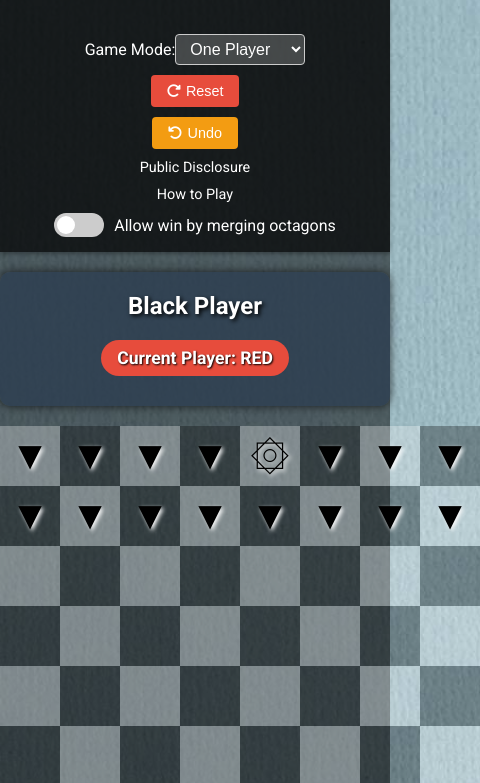
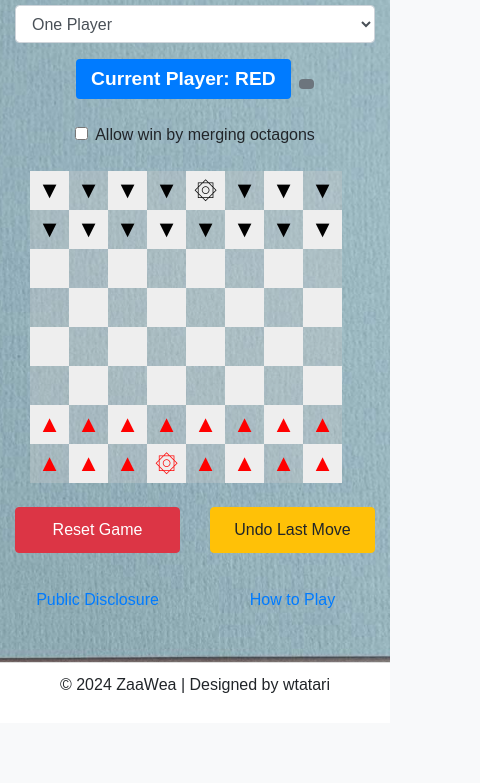
Before and after one commit to wtatari/Zaawea, a website with bundled scripts: page index.html in a window 390 px wide. Shown: the part 121-904 px from the top of the page, 480 px wide, since content can reach past the window. After the commit the page ends 844 px from the top, so only its background shows below. Built offline with nearby package versions, Linux system fonts and the light colour scheme.

Commit message:
Update the interface

```diff
--- a/index.html
+++ b/index.html
@@ -3,181 +3,75 @@
 <head>
     <meta charset="UTF-8">
     <meta name="viewport" content="width=device-width, initial-scale=1.0">
-    <title>ZaaWea Chess</title>
-    <!-- Google Fonts -->
-    <link href="https://fonts.googleapis.com/css2?family=Roboto:wght@400;700&display=swap" rel="stylesheet">
-    <!-- Font Awesome for Icons -->
-    <link href="https://cdnjs.cloudflare.com/ajax/libs/font-awesome/6.4.0/css/all.min.css" rel="stylesheet">
-    <!-- Main CSS -->
+    <title>ZaaWea</title>
+    <link href="https://stackpath.bootstrapcdn.com/bootstrap/4.5.2/css/bootstrap.min.css" rel="stylesheet">
     <link rel="stylesheet" href="styles.css">
 </head>
 <body>
-    <!-- Header with Navigation Menu -->
-    <header>
-        <nav class="navbar">
+    <!-- Logo Section -->
     <div class="logo-container">
         <img src="logo.png" alt="ZaaWea Logo" class="logo">
     </div>
-            <ul class="nav-menu">
-                <li class="nav-item">
+
+    <!-- Main Container -->
+    <div class="container text-center mt-4">
+        <!-- Game Mode Selection -->
+        <div class="form-group">
             <label for="mode-select">Game Mode:</label>
-                    <select id="mode-select" class="nav-select">
+            <select id="mode-select" class="form-control">
                 <option value="human-vs-ai">One Player</option>
                 <option value="human-vs-human">Two Players</option>
             </select>
-                </li>
-                <li class="nav-item">
-                    <button id="reset-btn" class="btn btn-reset" aria-label="Reset Game"><i class="fas fa-redo-alt"></i> Reset</button>
-                </li>
-                <li class="nav-item">
-                    <button id="undo-btn" class="btn btn-undo" aria-label="Undo Last Move"><i class="fas fa-undo"></i> Undo</button>
-                </li>
-                <li class="nav-item">
-                    <a href="disclosure.html" class="btn-link">Public Disclosure</a>
-                </li>
-                <li class="nav-item">
-                    <a href="rules.html" class="btn-link">How to Play</a>
-                </li>
-                <li class="nav-item toggle-item">
-                    <label class="switch">
-                        <input type="checkbox" id="toggle-merge-win">
-                        <span class="slider"></span>
-                    </label>
-                    <label for="toggle-merge-win">Allow win by merging octagons</label>
-                </li>
-            </ul>
-        </nav>
-    </header>
+        </div>
 
-    <!-- Player Areas and Game Board -->
-    <main class="container">
-        <!-- Black Player Area -->
-        <section class="player-area player-black">
-            <h2>Black Player</h2>
-            <div id="current-player" class="badge">RED</div>
-            <div id="check-status" class="status"></div>
-        </section>
+        <!-- Current Player and Status -->
+        <div class="d-flex justify-content-center align-items-center mb-3 flex-wrap">
+            <div id="current-player" class="badge badge-primary mr-2 mb-2">RED</div>
+            <div id="check-status" class="badge badge-secondary mb-2"></div>
+        </div>
+
+        <!-- Merge Win Toggle -->
+        <div class="form-check form-switch mb-4">
+            <input class="form-check-input" type="checkbox" id="toggle-merge-win">
+            <label class="form-check-label" for="toggle-merge-win">Allow win by merging octagons</label>
+        </div>
 
         <!-- Game Board -->
-        <div id="game-board">
-            <!-- Row 1 -->
-            <div class="tile dark">
-                <span class="piece piece-black">♜</span>
+        <div id="game-board" class="mb-4"></div>
+
+        <!-- Action Buttons -->
+        <div class="action-section">
+            <div class="row mb-3">
+                <div class="col-6 mb-2 mb-sm-0">
+                    <button id="reset-btn" class="btn btn-danger btn-block">Reset Game</button>
                 </div>
-            <div class="tile light"></div>
-            <div class="tile dark">
-                <span class="piece piece-black">♞</span>
+                <div class="col-6">
+                    <button id="undo-btn" class="btn btn-warning btn-block">Undo Last Move</button>
                 </div>
-            <div class="tile light"></div>
-            <div class="tile dark">
-                <span class="piece piece-black">♝</span>
             </div>
-            <div class="tile light"></div>
-            <div class="tile dark">
-                <span class="piece piece-black">♛</span>
+            <div class="row">
+                <div class="col-6 mb-2 mb-sm-0">
+                    <a href="disclosure.html" class="btn btn-link btn-block">Public Disclosure</a>
                 </div>
-            <div class="tile light"></div>
-            <!-- Row 2 -->
-            <div class="tile light">
-                <span class="piece piece-black">♟️</span>
+                <div class="col-6">
+                    <a href="rules.html" class="btn btn-link btn-block">How to Play</a>
                 </div>
-            <div class="tile dark">
-                <span class="piece piece-black">♟️</span>
             </div>
-            <div class="tile light">
-                <span class="piece piece-black">♟️</span>
         </div>
-            <div class="tile dark">
-                <span class="piece piece-black">♟️</span>
-            </div>
-            <div class="tile light">
-                <span class="piece piece-black">♟️</span>
-            </div>
-            <div class="tile dark">
-                <span class="piece piece-black">♟️</span>
-            </div>
-            <div class="tile light">
-                <span class="piece piece-black">♟️</span>
-            </div>
-            <div class="tile dark">
-                <span class="piece piece-black">♟️</span>
-            </div>
-            <!-- Rows 3 to 6 -->
-            <div class="tile dark"></div>
-            <div class="tile light"></div>
-            <div class="tile dark"></div>
-            <div class="tile light"></div>
-            <div class="tile dark"></div>
-            <div class="tile light"></div>
-            <div class="tile dark"></div>
-            <div class="tile light"></div>
-
-            <div class="tile light"></div>
-            <div class="tile dark"></div>
-            <div class="tile light"></div>
-            <div class="tile dark"></div>
-            <div class="tile light"></div>
-            <div class="tile dark"></div>
-            <div class="tile light"></div>
-            <div class="tile dark"></div>
-            <!-- Row 7 -->
-            <div class="tile dark">
-                <span class="piece piece-red">♟️</span>
-            </div>
-            <div class="tile light">
-                <span class="piece piece-red">♟️</span>
-            </div>
-            <div class="tile dark">
-                <span class="piece piece-red">♟️</span>
-            </div>
-            <div class="tile light">
-                <span class="piece piece-red">♟️</span>
-            </div>
-            <div class="tile dark">
-                <span class="piece piece-red">♟️</span>
-            </div>
-            <div class="tile light">
-                <span class="piece piece-red">♟️</span>
-            </div>
-            <div class="tile dark">
-                <span class="piece piece-red">♟️</span>
-            </div>
-            <div class="tile light">
-                <span class="piece piece-red">♟️</span>
-            </div>
-            <!-- Row 8 -->
-            <div class="tile light">
-                <span class="piece piece-red">♜</span>
-            </div>
-            <div class="tile dark">
-                <span class="piece piece-red">♞</span>
-            </div>
-            <div class="tile light">
-                <span class="piece piece-red">♝</span>
-            </div>
-            <div class="tile dark">
-                <span class="piece piece-red">♛</span>
-            </div>
-            <div class="tile light"></div>
-            <div class="tile dark"></div>
-            <div class="tile light"></div>
-            <div class="tile dark"></div>
     </div>
 
-        <!-- Red Player Area -->
-        <section class="player-area player-red">
-            <h2>Red Player</h2>
-            <!-- Additional information for Red Player can go here -->
-        </section>
-    </main>
-
     <!-- Footer -->
-    <footer>
+    <footer class="text-center mt-4">
         <p>&copy; <span id="year"></span> ZaaWea | Designed by wtatari</p>
     </footer>
 
-    <!-- Scripts -->
+    <!-- Include the scripts -->
     <script type="module" src="Game.js"></script>
+    <!-- Bootstrap JS and dependencies -->
+    <script src="https://code.jquery.com/jquery-3.5.1.slim.min.js"></script>
+    <!-- Popper.js is needed for Bootstrap components -->
+    <script src="https://cdn.jsdelivr.net/npm/popper.js@1.16.1/dist/umd/popper.min.js"></script>
+    <script src="https://stackpath.bootstrapcdn.com/bootstrap/4.5.2/js/bootstrap.min.js"></script>
     <!-- Year Script -->
     <script>
         document.getElementById('year').textContent = new Date().getFullYear();
--- a/styles.css
+++ b/styles.css
@@ -1,238 +1,29 @@
-/* styles.css */
-
-/* Reset and Base Styles */
-* {
-    margin: 0;
-    padding: 0;
-    box-sizing: border-box;
-}
-
+/* General Styles */
 body {
-    font-family: 'Roboto', sans-serif;
+    font-family: Arial, sans-serif;
+    background-color: #f8f9fa;
     text-align: center;
+    padding-bottom: 60px; /* Ensure footer is visible */
     background-image: url('bg.jpg');
     background-size: cover;
     background-position: center;
     background-repeat: no-repeat;
-    min-height: 100vh;
-    position: relative;
-    color: #fff; /* Default text color to stand out against the wood background */
-    overflow-x: hidden;
-}
 
-/* Overlay to darken the background for better readability */
-body::before {
-    content: "";
-    position: absolute;
-    top: 0;
-    left: 0;
-    right: 0;
-    bottom: 0;
-    background: rgba(0, 0, 0, 0.5); /* Semi-transparent black overlay */
-    z-index: -1;
-}
-
-/* Header with Navigation Menu */
-header {
-    background-color: rgba(0, 0, 0, 0.7);
-    box-shadow: 0 2px 4px rgba(0, 0, 0, 0.3);
-    padding: 10px 0;
-}
-
-.navbar {
-    display: flex;
-    align-items: center;
-    justify-content: space-between;
-    padding: 0 20px;
-    flex-wrap: wrap;
 }
 
 .logo-container {
     display: flex;
     justify-content: center;
     align-items: center;
-    height: 120px; /* Increased height for better visibility */
-    margin-bottom: 20px;
+    padding: 20px 0;
 }
 
 .logo {
-    max-width: 250px; /* Adjusted size for prominence */
+    max-width: 150px; /* Adjusted for better mobile fit */
     height: auto;
 }
 
-.nav-menu {
-    list-style: none;
-    display: flex;
-    align-items: center;
-    flex-wrap: wrap;
-}
-
-.nav-item {
-    margin: 0 10px;
-    display: flex;
-    align-items: center;
-}
-
-.nav-select {
-    padding: 5px 10px;
-    border: 1px solid #ccc;
-    border-radius: 4px;
-    font-size: 1rem;
-    background-color: rgba(255, 255, 255, 0.2);
-    color: #fff;
-}
-
-.btn {
-    padding: 8px 16px;
-    font-size: 0.9rem;
-    border: none;
-    border-radius: 4px;
-    cursor: pointer;
-    display: flex;
-    align-items: center;
-    transition: background-color 0.3s ease;
-    background-color: rgba(255, 255, 255, 0.2);
-    color: #fff;
-}
-
-.btn i {
-    margin-right: 5px;
-}
-
-.btn-reset {
-    background-color: #e74c3c;
-}
-
-.btn-reset:hover {
-    background-color: #c0392b;
-}
-
-.btn-undo {
-    background-color: #f39c12;
-}
-
-.btn-undo:hover {
-    background-color: #d35400;
-}
-
-.btn-link {
-    text-decoration: none;
-    color: #fff;
-    font-size: 0.9rem;
-    transition: color 0.3s ease;
-}
-
-.btn-link:hover {
-    color: #3498db;
-    text-decoration: underline;
-}
-
-/* Toggle Switch */
-.switch {
-    position: relative;
-    display: inline-block;
-    width: 50px;
-    height: 24px;
-    margin-right: 10px;
-}
-
-.switch input {
-    opacity: 0;
-    width: 0;
-    height: 0;
-}
-
-.slider {
-    position: absolute;
-    cursor: pointer;
-    top: 0;
-    left: 0;
-    right: 0;
-    bottom: 0;
-    background-color: #ccc;
-    transition: 0.4s;
-    border-radius: 24px;
-}
-
-.slider:before {
-    position: absolute;
-    content: "";
-    height: 18px;
-    width: 18px;
-    left: 3px;
-    bottom: 3px;
-    background-color: white;
-    transition: 0.4s;
-    border-radius: 50%;
-}
-
-input:checked + .slider {
-    background-color: #66bb6a;
-}
-
-input:checked + .slider:before {
-    transform: translateX(26px);
-}
-
-/* Player Areas */
-.player-area {
-    padding: 20px;
-    border-radius: 10px;
-    margin: 20px auto;
-    max-width: 480px;
-    background: rgba(0, 0, 0, 0.6);
-    box-shadow: 0 0 10px rgba(0, 0, 0, 0.7);
-    position: relative;
-}
-
-.player-black {
-    background-color: rgba(44, 62, 80, 0.8); /* Darker for Black Player */
-}
-
-.player-red {
-    background-color: rgba(192, 57, 43, 0.8); /* Reddish for Red Player */
-}
-
-.player-area h2 {
-    margin-bottom: 10px;
-    font-size: 1.5rem;
-    text-shadow: 2px 2px 4px #000;
-}
-
-.badge {
-    display: inline-block;
-    margin-top: 10px;
-    padding: 8px 16px;
-    border-radius: 20px;
-    background-color: #e74c3c;
-    color: #fff;
-    font-weight: bold;
-    font-size: 1.1rem;
-    text-shadow: 1px 1px 2px #000;
-}
-
-.status {
-    margin-top: 10px;
-    font-size: 1.2rem;
-    font-weight: bold;
-    transition: color 0.3s ease;
-    text-shadow: 1px 1px 2px #000;
-}
-
-/* Status Colors */
-.status.check {
-    color: orange;
-}
-
-.status.checkmate {
-    color: darkred;
-}
-
-.status.win {
-    color: #2ecc71;
-}
-
-/* Game Board Styling */
+/* Game Board Styles - Kept as is */
 #game-board {
     display: flex;
     flex-wrap: wrap;
@@ -240,140 +31,270 @@ input:checked + .slider:before {
     margin: 20px auto;
 }
 
-/* Tile Styling */
 .tile {
     width: 60px;
     height: 60px;
     position: relative;
-    display: flex;
-    align-items: center;
-    justify-content: center;
-    cursor: pointer;
-    transition: background-color 0.3s ease, transform 0.2s ease, border 0.3s ease;
 }
 
 .tile.light {
-    background-color: rgba(255, 255, 255, 0.3);
+    background-color: #eee;
 }
 
 .tile.dark {
-    background-color: rgba(0, 0, 0, 0.3);
+    background-color: #cccccc59;
 }
 
-.tile:hover {
-    transform: scale(1.05);
+.piece {
+    font-size: 40px;
+    line-height: 60px;
 }
 
+.piece-red {
+    color: red;
+}
+
+.piece-black {
+    color: black;
+}
+
+/* Responsive Adjustments */
+@media (max-width: 540px) {
+    #game-board {
+        width: 330px; /* Make the game board responsive */
+        max-width: 484px;
+    }
+
+    .tile {
+        width: 10vw;
+        height: 10vw;
+    }
+
+    .piece {
+        font-size: 6vw;
+        line-height: 10vw;
+    }
+
+    .logo {
+        max-width: 120px;
+    }
+}
+
+@media (min-width: 541px) and (max-width: 768px) {
+    #game-board {
+        width: 80vw;
+    }
+
+    .tile {
+        width: 8.3333vw; /* 100/12 ≈ 8.3333 */
+        height: 8.3333vw;
+    }
+
+    .piece {
+        font-size: 6vw;
+        line-height: 8.3333vw;
+    }
+
+    .logo {
+        max-width: 150px;
+    }
+}
+
+/* Current Player and Status */
+#current-player {
+    font-size: 1.2rem;
+    padding: 10px 15px;
+}
+
+#check-status {
+    font-size: 1.2rem;
+    font-weight: bold;
+    height: auto;
+    margin-top: 10px;
+    transition: color 0.3s ease;
+    display: flex;
+    flex-direction: column;
+    align-items: center;
+    justify-content: center;
+}
+
+#check-status.check {
+    color: orange;
+}
+
+#check-status.checkmate {
+    color: rgb(255, 255, 255);
+}
+
+#check-status.win {
+    color: green;
+}
+
+/* Action Section */
+.action-section {
+    width: 100%;
+    max-width: 400px;
+    margin: 0 auto;
+}
+
+.action-section .row {
+    display: flex;
+    justify-content: space-between;
+}
+
+.btn-block {
+    width: 100%;
+    padding: 10px 0;
+    font-size: 1rem;
+}
+
+.btn-sm {
+    font-size: 0.85rem;
+    padding: 8px 0;
+}
+
+a.btn-link {
+    text-align: center;
+    font-size: 1rem;
+}
+
+a.btn-link:hover {
+    color: #0056b3;
+    text-decoration: underline;
+}
+
+/* Footer */
+footer {
+    position: fixed;
+    width: 100%;
+    bottom: 0;
+    background-color: #ffffff;
+    padding: 10px 0;
+    border-top: 1px solid #ddd;
+}
+
+/* Highlighted Tiles */
+.tile.selected {
+    border: 0.5px solid rgb(0, 255, 191);
+    box-sizing: border-box;
+    cursor: pointer;
+}
+
+/* Additional Enhancements */
+.form-group label {
+    font-weight: bold;
+}
+
+.form-check-label {
+    font-size: 1rem;
+}
+
+
+/* Existing Styles (unchanged) */
+.tile .piece {
+    cursor: pointer;
+}
+
+/* Change cursor to pointer when hovering over highlighted tiles */
+.tile.selected {
+    cursor: pointer;
+}
+
+/* Highlighted tiles with animation */
 .tile.selected {
     border: 2px solid rgb(0, 255, 191);
     box-sizing: border-box;
     animation: pulse 1s infinite;
 }
 
-/* Pulse Animation for Selected Tiles */
+/* Pulse Animation Keyframes */
 @keyframes pulse {
     0% {
-        box-shadow: 0 0 5px rgb(0, 255, 191);
+        box-shadow: 0 0 10px rgba(0, 255, 191, 0.5);
     }
     50% {
-        box-shadow: 0 0 20px rgb(0, 255, 191);
+        box-shadow: 0 0 20px rgba(0, 255, 191, 1);
     }
     100% {
-        box-shadow: 0 0 5px rgb(0, 255, 191);
+        box-shadow: 0 0 10px rgba(0, 255, 191, 0.5);
     }
 }
 
-/* Piece Styling */
-.piece {
-    font-size: 40px;
-    line-height: 60px;
-    cursor: pointer;
-    user-select: none;
-    transition: transform 0.2s ease;
+/* Optional: Hover Effect for Pieces */
+.piece:hover {
+    transform: scale(1.1);
+    transition: transform 0.2s;
 }
 
-.piece:hover {
-    transform: scale(1.2);
-}
-
-.piece-red {
-    color: red;
-    text-shadow: 2px 2px 4px #000;
-}
-
-.piece-black {
-    color: black;
-    text-shadow: 2px 2px 4px #fff;
-}
-
-/* Footer Styling */
-footer {
-    position: absolute;
-    bottom: 10px;
-    width: 100%;
-    color: #fff;
-    text-shadow: 1px 1px 2px #000;
-    font-size: 0.9rem;
-}
-
-/* Prevent Responsive Scaling of Game Board */
-@media (max-width: 1200px) {
+/* Responsive Enhancements (from previous response) */
+@media (max-width: 540px) {
     #game-board {
-        width: 480px;
-        height: 480px;
-    }
-}
-
-@media (max-width: 768px) {
-    #game-board {
-        width: 480px;
-        height: 480px;
-    }
-
-    .logo {
-        max-width: 250px;
-    }
-
-    .player-area {
-        max-width: 480px;
-    }
-}
-
-@media (max-width: 576px) {
-    #game-board {
-        width: 480px;
-        height: 480px;
-    }
-
-    .logo {
-        max-width: 250px;
-    }
-
-    .player-area {
+        width: 330px; /* Make the game board responsive */
         max-width: 480px;
     }
 
     .tile {
-        width: 60px;
-        height: 60px;
+        width: 10vw;
+        height: 10vw;
     }
 
     .piece {
-        font-size: 40px;
-        line-height: 60px;
+        font-size: 6vw;
+        line-height: 10vw;
     }
 
-    .navbar {
-        flex-direction: column;
-        align-items: flex-start;
+    .logo {
+        max-width: 120px;
+    }
+}
+
+@media (min-width: 541px) and (max-width: 768px) {
+    #game-board {
+        width: 80vw;
     }
 
-    .nav-menu {
-        flex-direction: column;
-        width: 100%;
+    .tile {
+        width: 8.3333vw; /* 100/12 ≈ 8.3333 */
+        height: 8.3333vw;
     }
 
-    .nav-item {
-        margin: 5px 0;
+    .piece {
+        font-size: 6vw;
+        line-height: 8.3333vw;
+    }
+
+    .logo {
+        max-width: 150px;
     }
 }
+
+/* Additional Enhancements */
+.form-group label {
+    font-weight: bold;
+}
+
+.form-check-label {
+    font-size: 1rem;
+}
+
+/* Footer */
+footer {
+    position: fixed;
+    width: 100%;
+    bottom: 0;
+    background-color: #ffffff;
+    padding: 10px 0;
+    border-top: 1px solid #ddd;
+}
+
+/* Selected Tile Styling (Ensured Consistency) */
+.tile.selected {
+    border: 2px solid rgb(0, 255, 191);
+    box-sizing: border-box;
+    animation: pulse 1s infinite;
+}
+
+/* Ensuring Pieces are Clickable */
+.piece {
+    cursor: pointer;
+}
```
Lines whose indentation alone changed are shown as unchanged.
